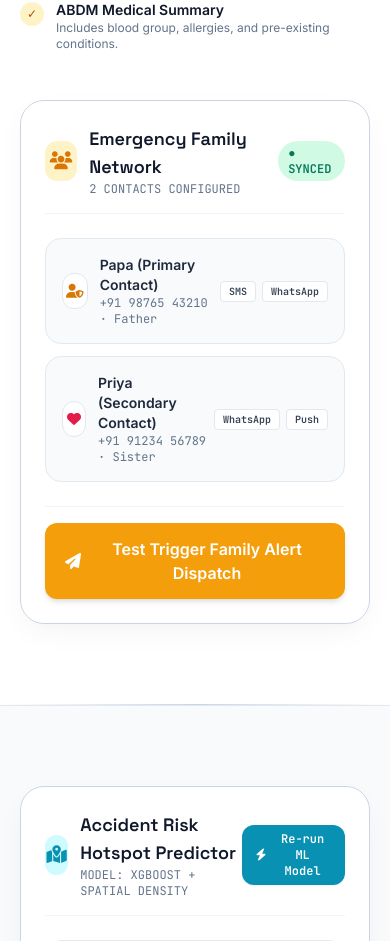
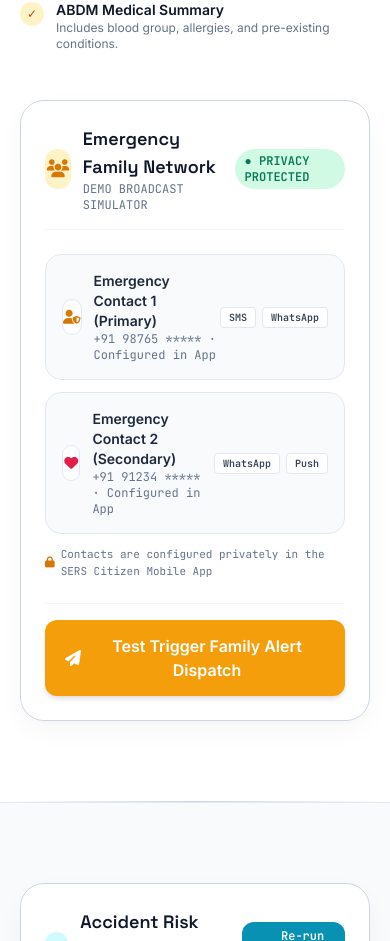
Before and after one commit to its-anuraj/SERS, a Next.js app in the folder apps/web-public/: page / in a window 390 px wide. Shown: the part 9215-10156 px from the top of the page. Built offline with nearby package versions, Linux system fonts and the light colour scheme.

Commit message:
fix(web-public): mask personal phone numbers and add privacy protection tag in Family Emergency Network demo

```diff
--- a/apps/web-public/app/page.tsx
+++ b/apps/web-public/app/page.tsx
@@ -953,8 +953,8 @@ function FamilyAlertsSection() {
   const [sentAlerts, setSentAlerts] = useState(false);
 
   const contacts = [
-    { name: 'Papa (Primary Contact)', phone: '+91 98765 43210', relation: 'Father', channels: ['SMS', 'WhatsApp'], icon: 'fa-user-shield', color: 'text-amber-600' },
-    { name: 'Priya (Secondary Contact)', phone: '+91 91234 56789', relation: 'Sister', channels: ['WhatsApp', 'Push'], icon: 'fa-heart', color: 'text-rose-600' },
+    { name: 'Emergency Contact 1 (Primary)', phone: '+91 98765 *****', relation: 'Configured in App', channels: ['SMS', 'WhatsApp'], icon: 'fa-user-shield', color: 'text-amber-600' },
+    { name: 'Emergency Contact 2 (Secondary)', phone: '+91 91234 *****', relation: 'Configured in App', channels: ['WhatsApp', 'Push'], icon: 'fa-heart', color: 'text-rose-600' },
   ];
 
   const triggerFamilyAlert = () => {
@@ -1017,18 +1017,18 @@ function FamilyAlertsSection() {
                   </div>
                   <div>
                     <h3 className="font-semibold text-lg" style={{ fontFamily: "'Space Grotesk',sans-serif" }}>Emergency Family Network</h3>
-                    <div className="text-xs text-slate-500 font-mono-custom">2 CONTACTS CONFIGURED</div>
+                    <div className="text-xs text-slate-500 font-mono-custom">DEMO BROADCAST SIMULATOR</div>
                   </div>
                 </div>
                 <span className="px-2.5 py-1 rounded-full bg-emerald-100 text-emerald-700 text-xs font-mono-custom font-semibold">
-                  ● SYNCED
+                  ● PRIVACY PROTECTED
                 </span>
               </div>
 
               {/* Contacts list */}
               <div className="mt-6 space-y-3">
                 {contacts.map((c) => (
-                  <div key={c.phone} className="p-4 rounded-2xl bg-slate-50 border border-slate-200 flex items-center justify-between">
+                  <div key={c.name} className="p-4 rounded-2xl bg-slate-50 border border-slate-200 flex items-center justify-between">
                     <div className="flex items-center gap-3">
                       <div className="w-9 h-9 rounded-xl bg-white border border-slate-200 flex items-center justify-center text-sm">
                         <i className={`fa-solid ${c.icon} ${c.color}`} />
@@ -1047,6 +1047,10 @@ function FamilyAlertsSection() {
                     </div>
                   </div>
                 ))}
+              </div>
+
+              <div className="mt-3 text-[11px] text-slate-500 font-mono-custom flex items-center gap-1.5">
+                <i className="fa-solid fa-lock text-amber-600" /> Contacts are configured privately in the SERS Citizen Mobile App
               </div>
 
               {/* Trigger Button */}
```
